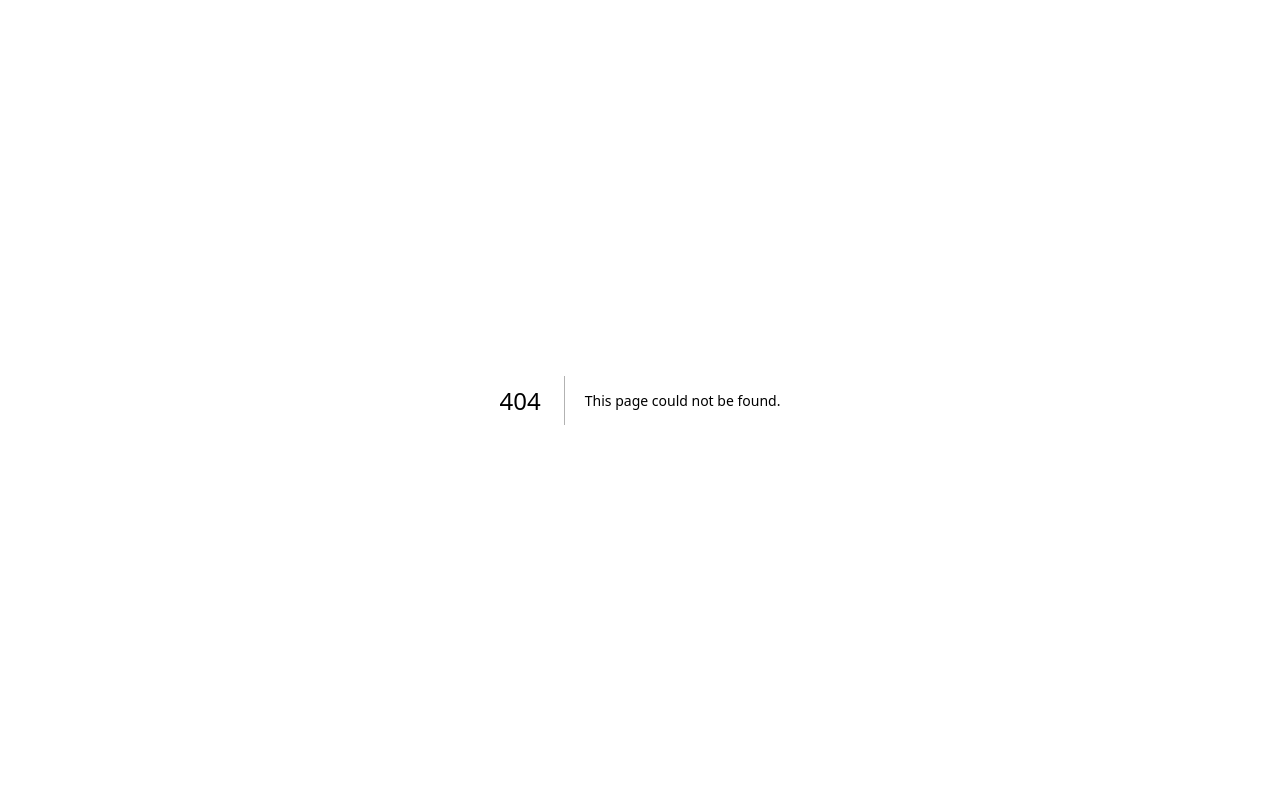
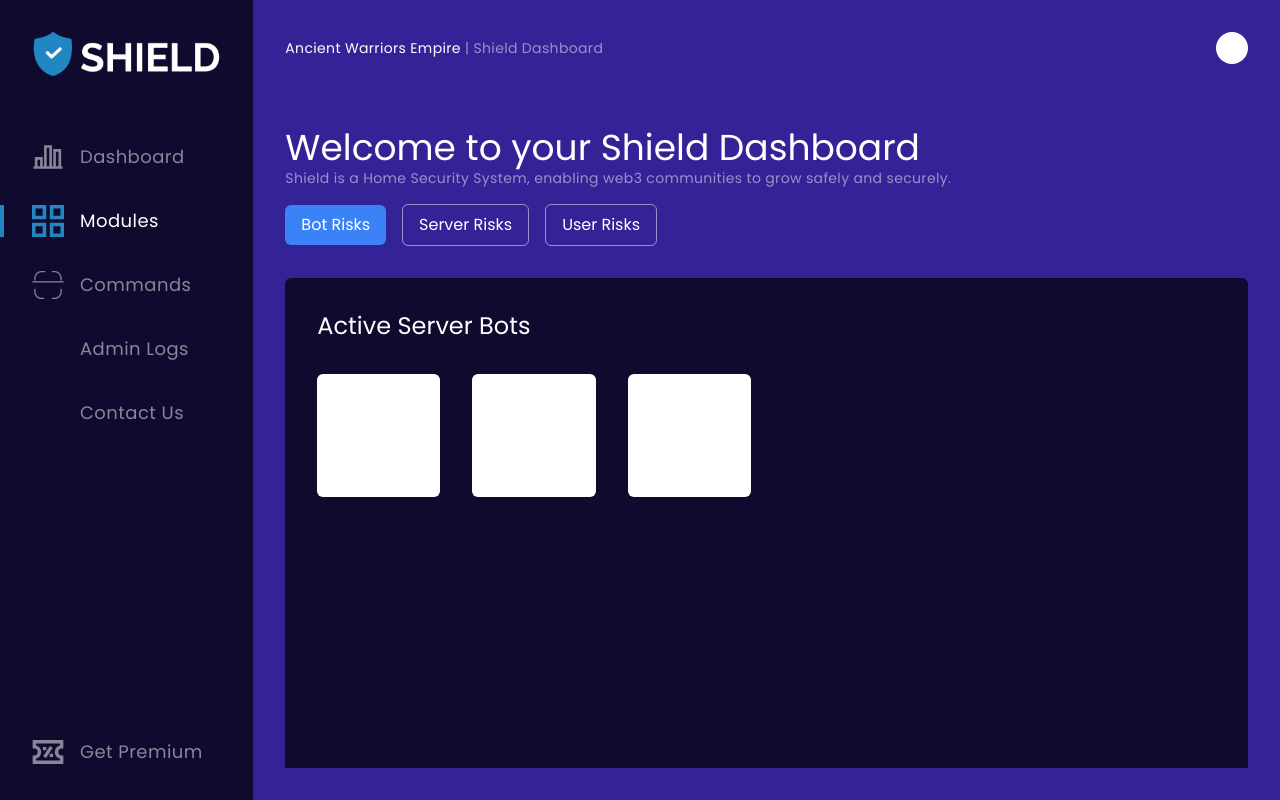
Before and after one commit to GetShield/shield-dashboard, a Next.js app: page /modules in a window 1280 px wide. Before the commit this address had no page. Built offline with nearby package versions, Linux system fonts and the light colour scheme.

Commit message:
♻️ Abstract into NextJs 13 layouts

```diff
--- /dev/null
+++ b/app/Button.tsx
@@ -0,0 +1,20 @@
+import { cva, VariantProps } from "class-variance-authority";
+
+const button = cva("rounded-md px-4 py-2", {
+  variants: {
+    intent: {
+      primary: "bg-blue-500 text-white",
+      secondary: "border border-white/50 text-white",
+    },
+  },
+});
+
+interface ButtonProps extends VariantProps<typeof button> {
+  title: string;
+}
+
+const Button = ({ intent, title }: ButtonProps) => {
+  return <button className={button({ intent })}>{title}</button>;
+};
+
+export default Button;
--- a/app/Tab.tsx
+++ b/app/Tab.tsx
@@ -1,6 +1,7 @@
 "use client";
 
 import { cva, VariantProps } from "class-variance-authority";
+import Link from "next/link";
 import React from "react";
 import { Tabs, useUserStore } from "../state/user/useUserStore";
 
@@ -78,6 +79,21 @@
       </svg>
     ),
   },
+  premium: {
+    title: "Get Premium",
+    icon: (
+      <svg
+        className="mr-4 h-8 w-8"
+        viewBox="0 0 36 28"
+        xmlns="http://www.w3.org/2000/svg"
+      >
+        <path d="M33.3333 10.1667H35.25V0.583374H0.75V10.1667H2.66667C3.68333 10.1667 4.65835 10.5706 5.37724 11.2895C6.09613 12.0084 6.5 12.9834 6.5 14C6.5 15.0167 6.09613 15.9917 5.37724 16.7106C4.65835 17.4295 3.68333 17.8334 2.66667 17.8334H0.75V27.4167H35.25V17.8334H33.3333C32.3167 17.8334 31.3416 17.4295 30.6228 16.7106C29.9039 15.9917 29.5 15.0167 29.5 14C29.5 12.9834 29.9039 12.0084 30.6228 11.2895C31.3416 10.5706 32.3167 10.1667 33.3333 10.1667V10.1667ZM31.4167 21.4252V23.5834H4.58333V21.4252C6.23076 21.0016 7.69054 20.0422 8.73287 18.698C9.7752 17.3538 10.3409 15.701 10.3409 14C10.3409 12.299 9.7752 10.6463 8.73287 9.3021C7.69054 7.95787 6.23076 6.99845 4.58333 6.57488V4.41671H31.4167V6.57488C29.7692 6.99845 28.3095 7.95787 27.2671 9.3021C26.2248 10.6463 25.6591 12.299 25.6591 14C25.6591 15.701 26.2248 17.3538 27.2671 18.698C28.3095 20.0422 29.7692 21.0016 31.4167 21.4252Z" />
+        <path d="M20.2378 7.18729L12.5713 18.6871L15.7608 20.8135L23.4274 9.31364L20.2378 7.18729Z" />
+        <path d="M16.0833 8.25H12.25V12.0833H16.0833V8.25Z" />
+        <path d="M23.7503 15.9167H19.917V19.7501H23.7503V15.9167Z" />
+      </svg>
+    ),
+  },
 };
 
 const Tab = ({ tab }: { tab: Tabs }) => {
@@ -90,6 +106,7 @@
   };
 
   return (
+    <Link href={`/${tab}`}>
       <button
         onClick={handleSetActive}
         className="flex w-full items-center justify-start pl-8"
@@ -106,6 +123,7 @@
           {tabsContent[tab].title}
         </p>
       </button>
+    </Link>
   );
 };
 
--- /dev/null
+++ b/app/admin/page.tsx
@@ -0,0 +1 @@
+export default function Home() {}
--- /dev/null
+++ b/app/commands/page.tsx
@@ -0,0 +1 @@
+export default function Home() {}
--- /dev/null
+++ b/app/contact/page.tsx
@@ -0,0 +1 @@
+export default function Home() {}
--- /dev/null
+++ b/app/dashboard/page.tsx
@@ -0,0 +1 @@
+export default function Home() {}
--- a/app/layout.tsx
+++ b/app/layout.tsx
@@ -4,6 +4,9 @@
 import "../styles/globals.css";
 import "../styles/tailwind.css";
 import { Poppins } from "@next/font/google";
+import Button from "./Button";
+import Tab from "./Tab";
+import Image from "next/image";
 
 const poppins = Poppins({
   weight: ["400", "500", "600", "700"],
@@ -24,7 +27,38 @@
         `}</style>
       </head>
       <body>
-        <div className="mx-auto">{children}</div>
+        <div className="mx-auto">
+          {" "}
+          <div>
+            <div className="relative z-10 flex h-screen w-full items-center justify-start bg-[#332396]">
+              <div className="flex h-full w-80 flex-col items-center bg-[#100B2E] ">
+                <div className="p-8">
+                  <Image src="/logo.png" alt="logo" width={200} height={200} />
+                </div>
+                <div className="mt-8 flex w-full flex-col space-y-8">
+                  <Tab tab="dashboard" />
+                  <Tab tab="modules" />
+                  <Tab tab="commands" />
+                  <Tab tab="admin" />
+                  <Tab tab="contact" />
+                </div>
+                <div className="flex h-full w-full flex-col  items-start justify-end pb-8">
+                  <Tab tab="premium" />
+                </div>
+              </div>
+              <div className="flex h-full w-full flex-col items-start p-8">
+                <div className="mb-16 flex w-full items-center justify-between">
+                  <p className="text-white">
+                    Ancient Warriors Empire{" "}
+                    <span className="text-white/50">| Shield Dashboard</span>
+                  </p>
+                  <div className="h-8 w-8 rounded-full bg-white" />
+                </div>
+                {children}
+              </div>
+            </div>
+          </div>
+        </div>
       </body>
     </html>
   );
--- /dev/null
+++ b/app/modules/page.tsx
@@ -0,0 +1,28 @@
+import Button from "../Button";
+
+export default function Home() {
+  return (
+    <div className="h-full w-full overflow-hidden">
+      <h1 className="text-4xl text-white">Welcome to your Shield Dashboard</h1>
+      <p className="mb-4 text-white/50">
+        Shield is a Home Security System, enabling web3 communities to grow
+        safely and securely.
+      </p>
+      <div className="flex items-center space-x-4">
+        <Button intent={"primary"} title={"Bot Risks"} />
+        <Button intent={"secondary"} title={"Server Risks"} />
+        <Button intent={"secondary"} title={"User Risks"} />
+      </div>
+      <div className="mt-8 h-full w-full">
+        <div className="h-full w-full rounded-md bg-[#100B2E] p-8">
+          <h1 className="text-2xl text-white">Active Server Bots</h1>
+          <div className="mt-8 grid grid-cols-6 gap-8">
+            <div className="aspect-square w-full rounded-md bg-white p-8" />
+            <div className="aspect-square w-full rounded-md bg-white p-8" />
+            <div className="aspect-square w-full rounded-md bg-white p-8" />
+          </div>
+        </div>
+      </div>
+    </div>
+  );
+}
--- a/app/page.tsx
+++ b/app/page.tsx
@@ -1,39 +1,8 @@
 import Image from "next/image";
 import { FaGithub } from "react-icons/fa";
+import Button from "./Button";
 import Tab from "./Tab";
 
 export default function Home() {
-  return (
-    <div>
-      <div className="relative z-10 flex h-screen w-full items-center justify-start bg-[#332396]">
-        <div className="flex h-full w-80 flex-col items-center bg-[#100B2E] ">
-          <div className="p-8">
-            <Image src="/logo.png" alt="logo" width={200} height={200} />
-          </div>
-          <div className="mt-8 flex w-full flex-col space-y-8">
-            <Tab tab="dashboard" />
-            <Tab tab="modules" />
-            <Tab tab="commands" />
-            <Tab tab="admin" />
-            <Tab tab="contact" />
-          </div>
-        </div>
-        <div className="flex flex-col items-start px-4 py-4">
-          <p className="mb-6 text-8xl font-medium text-white">
-            wagmi boilerplate
-          </p>
-          <a
-            href="https://github.com/zkSoju/wagmi-boiler"
-            target="_blank"
-            className="border-1 cursor-pointer rounded-full border border-white/5 bg-white/10 px-2 py-0.5 text-white backdrop-blur-lg transition duration-300 ease-linear hover:text-white"
-          >
-            <div className="flex flex-row items-center space-x-2">
-              <FaGithub />
-              <p>Use this template</p>
-            </div>
-          </a>
-        </div>
-      </div>
-    </div>
-  );
+  return <></>;
 }
--- /dev/null
+++ b/app/premium/page.tsx
@@ -0,0 +1 @@
+export default function Home() {}
--- a/state/user/useUserStore.tsx
+++ b/state/user/useUserStore.tsx
@@ -2,7 +2,13 @@
 import produce from "immer";
 import { devtools } from "zustand/middleware";
 
-export type Tabs = "modules" | "dashboard" | "commands" | "admin" | "contact";
+export type Tabs =
+  | "modules"
+  | "dashboard"
+  | "commands"
+  | "admin"
+  | "contact"
+  | "premium";
 
 interface StoreState {
   activeTab: Tabs;
--- a/styles/tailwind.css
+++ b/styles/tailwind.css
@@ -5,3 +5,9 @@
 p {
   @apply text-xs tracking-wide lg:text-sm;
 }
+
+@layer base {
+  [data-nextjs-scroll-focus-boundary] {
+    display: contents;
+  }
+}
```
Lines whose indentation alone changed are shown as unchanged.
